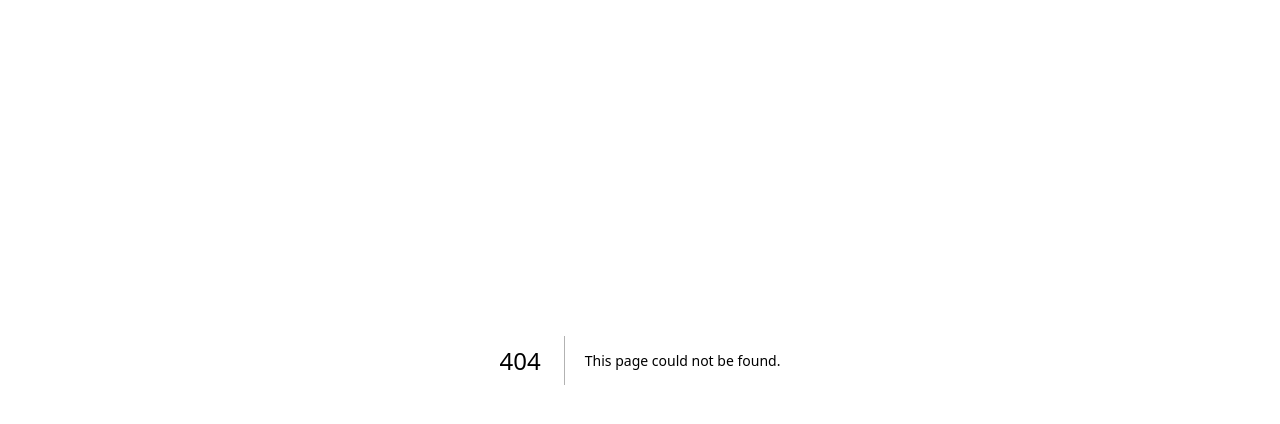
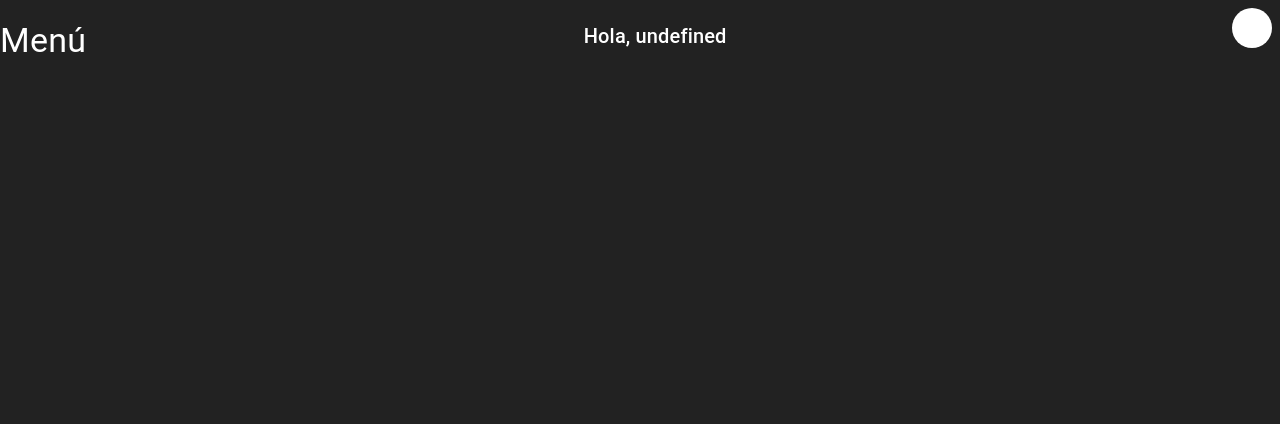
Before and after one commit to BradFernando/aplicativo-web-gastronomy, a Next.js app: page /menu in a window 1280 px wide. Before the commit this address had no page. Shown: the top 424 px of the page. Built offline with nearby package versions, Linux system fonts and the light colour scheme.

Commit message:
El commic jaja xd

```diff
--- a/package.json
+++ b/package.json
@@ -18,6 +18,7 @@
     "react": "^18",
     "react-dom": "^18",
     "react-hook-form": "^7.51.3",
+    "react-router-dom": "^6.23.0",
     "zod": "^3.23.2"
   },
   "devDependencies": {
--- /dev/null
+++ b/pages/menu.tsx
@@ -0,0 +1,66 @@
+// src/app/pages/menu.tsx
+"use client";
+
+import * as React from 'react';
+import Typography from '@mui/material/Typography';
+import { Global, css } from '@emotion/react';
+import Avatar from '@mui/material/Avatar';
+import Menu from '@mui/material/Menu';
+import MenuItem from '@mui/material/MenuItem';
+import IconButton from '@mui/material/IconButton';
+
+export default function AccountMenu() {
+  const [anchorEl, setAnchorEl] = React.useState<null | HTMLElement>(null);
+  const open = Boolean(anchorEl);
+
+  // Inicializa formData como un objeto vacío
+  const [formData, setFormData] = React.useState({});
+
+  // Recupera los datos del formulario del almacenamiento local en un efecto
+  React.useEffect(() => {
+    const data = localStorage.getItem('formData');
+    setFormData(JSON.parse(data || '{}'));
+  }, []);
+
+  const handleClick = (event: React.MouseEvent<HTMLButtonElement>) => {
+    setAnchorEl(event.currentTarget as HTMLElement);
+  };
+
+  const handleClose = () => {
+    setAnchorEl(null);
+  };
+
+  return (
+    <>
+      <Global
+        styles={css`
+            body{
+                margin: 0;
+            }
+        `}
+      />
+      <div style={{ display: 'flex', justifyContent: 'space-between', alignItems: 'flex-start', height: '100vh', background: '#222222', color: 'white' }}>
+        <Typography variant="h4" component="h1" style={{ marginTop: '20px' }}>
+          Menú
+        </Typography>
+        <Typography variant="h6" component="h2" style={{ marginTop: '20px' }}>
+          {`Hola, ${formData.name}`} {/* Muestra el nombre del usuario recuperado del formulario */}
+        </Typography>
+        <IconButton onClick={handleClick}>
+          <Avatar sx={{ bgcolor: 'white' }} />
+        </IconButton>
+        <Menu
+          id="simple-menu"
+          anchorEl={anchorEl}
+          keepMounted
+          open={open}
+          onClose={handleClose}
+        >
+          <MenuItem onClick={handleClose}>Opción 1</MenuItem>
+          <MenuItem onClick={handleClose}>Opción 2</MenuItem>
+          <MenuItem onClick={handleClose}>Opción 3</MenuItem>
+        </Menu>
+      </div>
+    </>
+  );
+}
--- a/src/app/globals.css
+++ b/src/app/globals.css
@@ -12,7 +12,6 @@ form{
   display: grid;
   row-gap: 0.5rem;
 }
-
 .MuiOutlinedInput-root .MuiOutlinedInput-notchedOutline {
   border-color: white;
 }
```
Also changed, not shown: src/app/page.tsx (+10 -1 lines), 1 other file (tests, documents, lock files or other folders).
